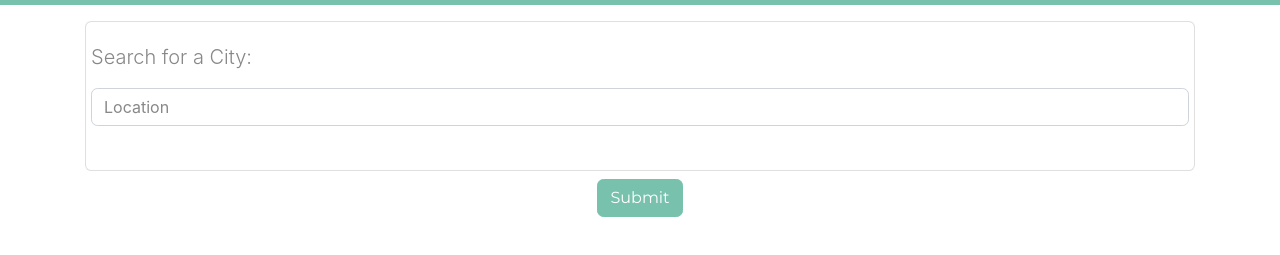
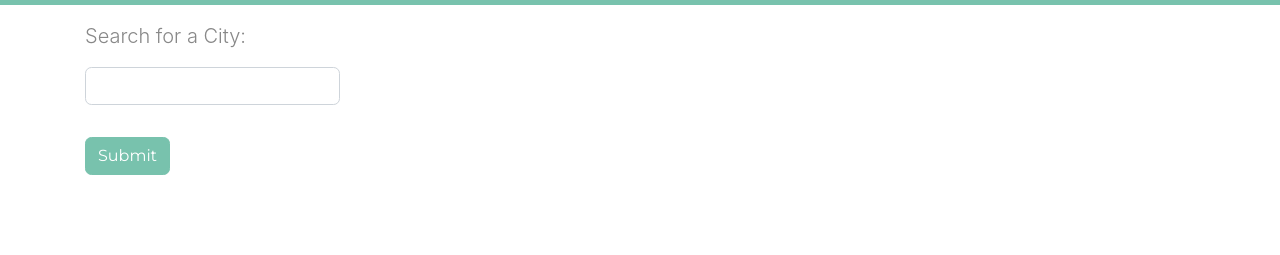
Before and after one commit to gms1980/Weather-Dashboard, a plain HTML site: page index.html in a window 1280 px wide. Shown: the part 51-306 px from the top of the page. Drawn offline with nearby package versions, Linux system fonts and the light colour scheme.

Commit message:
updated html

```diff
--- a/index.html
+++ b/index.html
@@ -1,13 +1,15 @@
 <!DOCTYPE html>
 <html lang="en">
-    <link rel="stylesheet"
-    href="https://stackpath.bootstrapcdn.com/bootswatch/4.4.1/minty/bootstrap.min.css"/>
+  <link
+    rel="stylesheet"
+    href="https://stackpath.bootstrapcdn.com/bootswatch/4.4.1/minty/bootstrap.min.css"
+  />
   <head>
-    <meta charset="UTF-8">
-    <meta http-equiv="X-UA-Compatible" content="IE=edge">
-    <meta name="viewport" content="width=device-width, initial-scale=1.0">
+    <meta charset="UTF-8" />
+    <meta name="viewport" content="width=device-width, initial-scale=1.0" />
     <title>Document</title>
   </head>
+  <body>
     <body>
         <nav class="navbar navbar-dark bg-primary mb-3">
             <div class="container">
@@ -15,23 +17,20 @@
             </div>
         </nav>
         <div class="container">
-            <div class="search card card-body">
-                <div class= 'row'>
-                <!-- <h1>Get The Weather For a Location</h1> -->
+            <div class="row">
+                <div class= "col-lg-3">
                 <p class="lead">Search for a City:</p>
-                <input type="text" id="searchUser" class="form-control" placeholder="Location">
+                <input type="text" id="searchUser" class="form-control" placeholder="">
+                </div>
             </div>
             <br>
             <div id="profile"></div>
         </div>
-        <div class="container text-center mt-2">
+        <div class="container text-left mt-2">
             <button class="btn btn-primary" id="submit">Submit</button>
         </div>
-                </div>
         <div id="content">
-
-        </div>
-</body>
+<script src="https://code.jquery.com/jquery.js"></script>
 <script> src='assets/script.js'</script>
 
 </html>
```
Also changed, not shown: assets/script.js (+50 -13 lines). Lines whose indentation alone changed are shown as unchanged.
